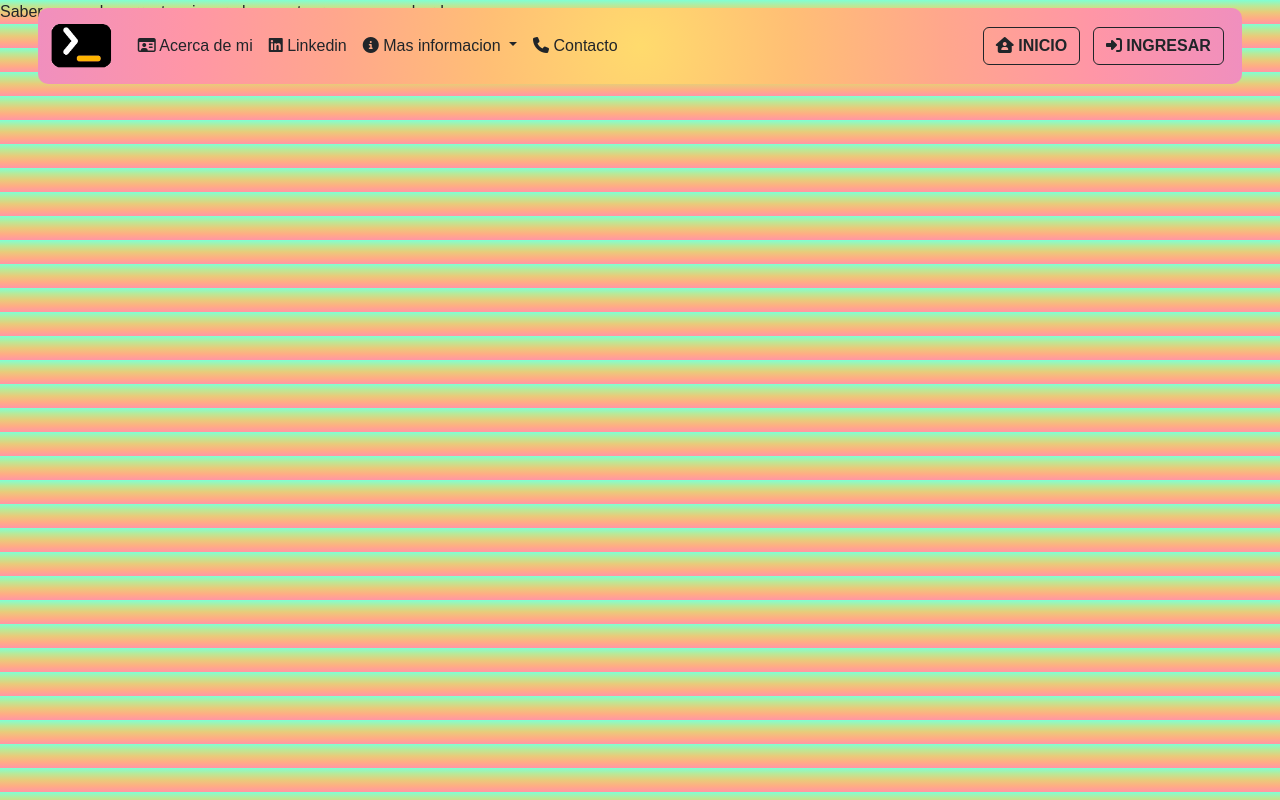
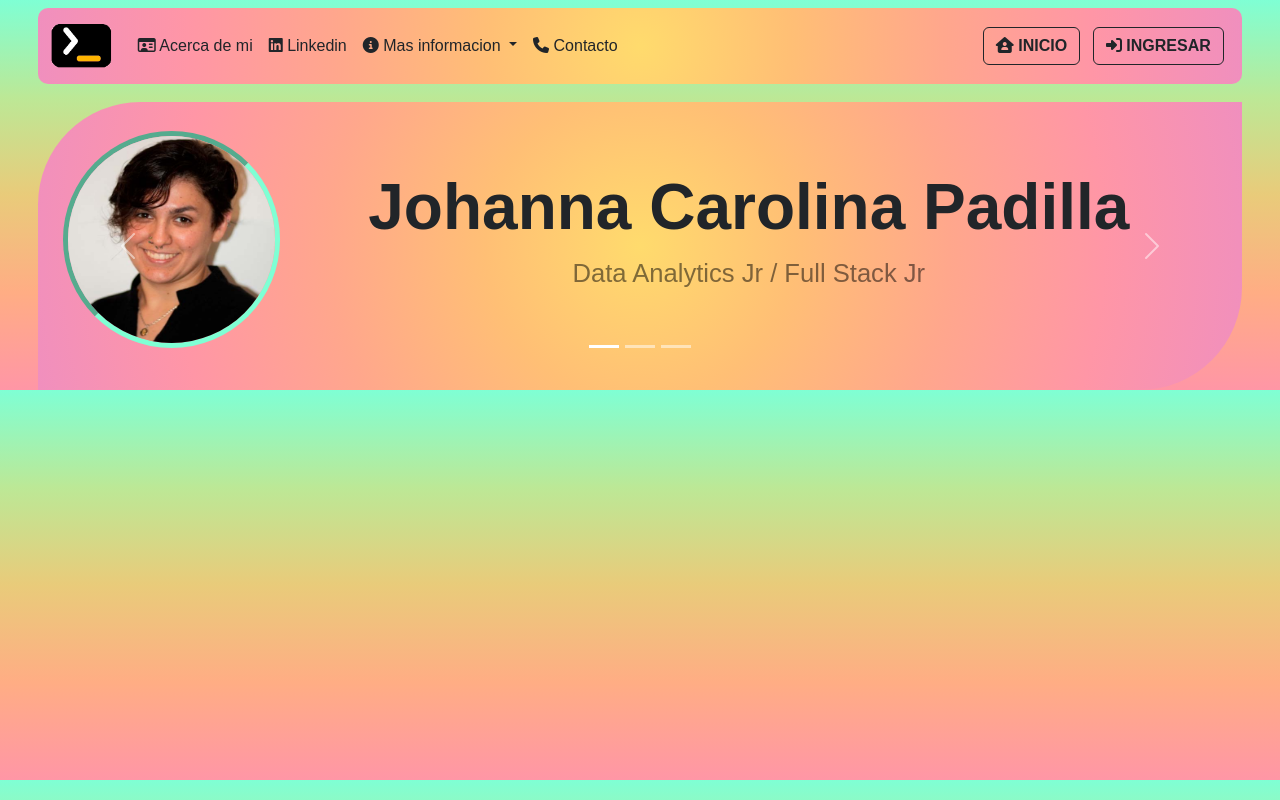
Before and after one commit to JohannaPadilla/FrontEnd-Ag.Prog-, an Angular app: page / in a window 1280 px wide. Built offline with nearby package versions, Linux system fonts and the light colour scheme.

Commit message:
ingreso-de-header

```diff
--- a/src/app/app.component.html
+++ b/src/app/app.component.html
@@ -1,3 +1,2 @@
 <app-navbar></app-navbar>
-
-Saber que es lo correcto e ignorarlo es actuar como un cobarde
+<app-header></app-header>
--- a/src/app/app.module.ts
+++ b/src/app/app.module.ts
@@ -4,11 +4,13 @@ import { BrowserModule } from '@angular/platform-browser';
 import { AppRoutingModule } from './app-routing.module';
 import { AppComponent } from './app.component';
 import { NavbarComponent } from './components/navbar/navbar.component';
+import { HeaderComponent } from './components/header/header.component';
 
 @NgModule({
   declarations: [
     AppComponent,
-    NavbarComponent
+    NavbarComponent,
+    HeaderComponent
   ],
   imports: [
     BrowserModule,
--- /dev/null
+++ b/src/app/components/header/header.component.css
@@ -0,0 +1,49 @@
+/* Style del header general */
+#header-custom {
+  background-image: radial-gradient(
+    circle,
+    #ffdb6d,
+    #ffbf75,
+    #ffa78c,
+    #ff96a6,
+    #f08fbe
+  );
+  border-radius: 8vw 0;
+  margin: 2.7cm 1cm 0 1cm;
+}
+
+/* Style div del header */
+.div-hea {
+  height: 20vw;
+}
+
+/* Styles compatidos entre carouseles */
+/* Letras de titulos (los 3) */
+#let-car {
+  font-size: 5vw;
+  color: #212529;
+  padding-top: 3vw;
+}
+/* letras de parrafos (dos ultimos) */
+#let-par {
+  font-size: 1vw;
+  margin: 0 5vw;
+}
+
+/* Style primer item carousel */
+#div-car-1 {
+  border-radius: 10px;
+  padding: 1vw;
+}
+/* imagen del primer carousel  */
+#img-perfil {
+  height: 17vw;
+  width: 17vw;
+  float: left;
+  border-radius: 50%;
+  border: 0.4vw inset #7fffd4;
+}
+/* Parrafo primer carousel */
+#p-style {
+  font-size: 2vw;
+}
--- /dev/null
+++ b/src/app/components/header/header.component.html
@@ -0,0 +1,108 @@
+<!-- Header -->
+<header class="py-3" id="header-custom">
+  <!-- Carousel del header -->
+  <div
+    id="carouselExampleCaptions"
+    class="carousel slide div-hea"
+    data-bs-ride="false"
+  >
+    <div class="carousel-indicators">
+      <button
+        type="button"
+        data-bs-target="#carouselExampleCaptions"
+        data-bs-slide-to="0"
+        class="active"
+        aria-current="true"
+        aria-label="Slide 1"
+      ></button>
+      <button
+        type="button"
+        data-bs-target="#carouselExampleCaptions"
+        data-bs-slide-to="1"
+        aria-label="Slide 2"
+      ></button>
+      <button
+        type="button"
+        data-bs-target="#carouselExampleCaptions"
+        data-bs-slide-to="2"
+        aria-label="Slide 3"
+      ></button>
+    </div>
+    <!-- Primer item del carousel -->
+    <div class="carousel-inner">
+      <div class="carousel-item active">
+        <div class="container-fluid">
+          <div class="text-md-center text-white" id="div-car-1">
+            <img src="assets/IMG/perfilr.jpg" alt="" id="img-perfil" />
+            <h1 class="display-4 fw-bolder" id="let-car">
+              Johanna Carolina Padilla
+            </h1>
+            <p class="lead fw-normal text-black-50 mb-0" id="p-style">
+              Data Analytics Jr / Full Stack Jr
+            </p>
+          </div>
+        </div>
+      </div>
+      <!-- Segundo item del carousel -->
+      <div class="carousel-item">
+        <div class="container-fluid">
+          <div class="text-md-center text-white">
+            <!-- <img src="public/data.jpg" alt="" style=" height: 17vw; width: 17vw ; float: right; border: 0.2vw dashed #7fffd4;"> -->
+            <h5 class="fw-bolder" id="let-car">
+              <i class="fa-solid fa-chart-line"></i>
+              Data Analytics:
+            </h5>
+            <p class="lead fw-normal text-black-50 mb-0" id="let-par">
+              Es un proceso que consiste en inspeccionar, limpiar y transformar
+              datos con el objetivo de resaltar información útil, para sugerir
+              conclusiones y apoyo en la toma de decisiones. El análisis de
+              datos tiene múltiples facetas y enfoques, que abarca diversas
+              técnicas en una variedad de nombres, en diferentes negocios, la
+              ciencia, y los dominios de las ciencias sociales. Los datos se
+              coleccionan y analizan para indagar en cuestiones, probar
+              conjeturas o refutar teorías
+            </p>
+          </div>
+        </div>
+      </div>
+      <!-- Tercer item del carousel -->
+      <div class="carousel-item">
+        <div class="container-fluid">
+          <div class="text-md-center text-white">
+            <!-- <img src="public/data.jpg" alt="" style=" height: 17vw; width: 17vw ; float: right; border: 0.2vw dashed #7fffd4;"> -->
+            <h5 class="fw-bolder" id="let-car">
+              <i class="fa-solid fa-code"></i>
+              Full Stack:
+            </h5>
+            <p class="lead fw-normal text-black-50 mb-0" id="let-par">
+              Un desarrollador Full Stack es un profesional versátil capaz de
+              desenvolverse en un desarrollo web tanto en la parte del cliente
+              (Front End) como del servidor (Back End). Es un perfil muy
+              completo, con amplios conocimientos y herramientas que le permiten
+              afrontar cualquier fase en la construcción de un software.
+            </p>
+          </div>
+        </div>
+      </div>
+    </div>
+    <!-- Funciones del carousel -->
+    <button
+      class="carousel-control-prev"
+      type="button"
+      data-bs-target="#carouselExampleCaptions"
+      data-bs-slide="prev"
+    >
+      <span class="carousel-control-prev-icon" aria-hidden="true"></span>
+      <span class="visually-hidden">Previous</span>
+    </button>
+    <button
+      class="carousel-control-next"
+      type="button"
+      data-bs-target="#carouselExampleCaptions"
+      data-bs-slide="next"
+    >
+      <span class="carousel-control-next-icon" aria-hidden="true"></span>
+      <span class="visually-hidden">Next</span>
+    </button>
+  </div>
+</header>
--- /dev/null
+++ b/src/app/components/header/header.component.ts
@@ -0,0 +1,15 @@
+import { Component, OnInit } from '@angular/core';
+
+@Component({
+  selector: 'app-header',
+  templateUrl: './header.component.html',
+  styleUrls: ['./header.component.css']
+})
+export class HeaderComponent implements OnInit {
+
+  constructor() { }
+
+  ngOnInit(): void {
+  }
+
+}
```
Also changed, not shown: src/assets/IMG/perfilr.jpg (added), 1 other file (tests, documents, lock files or other folders).
